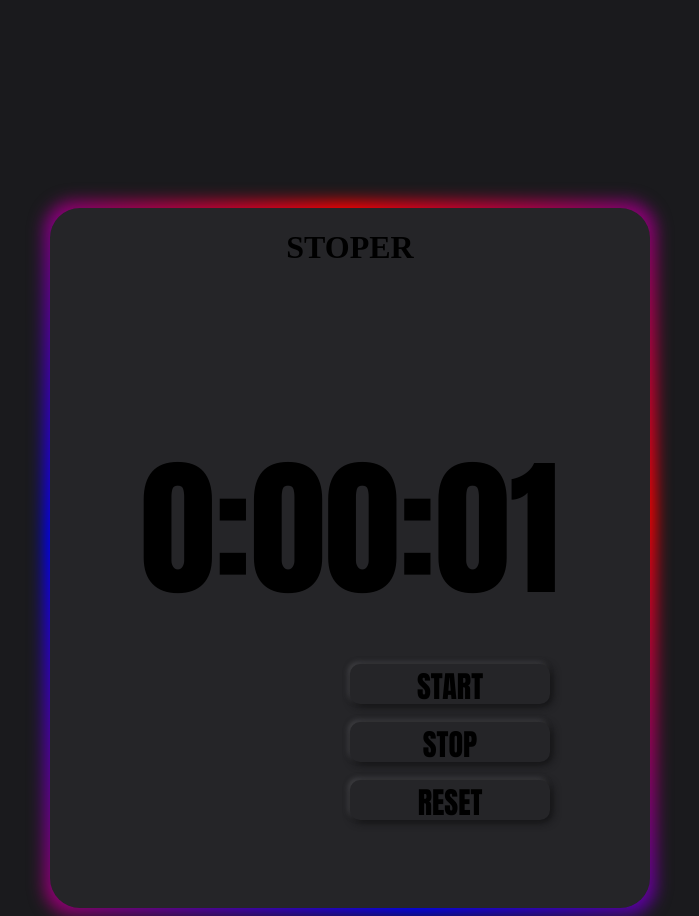
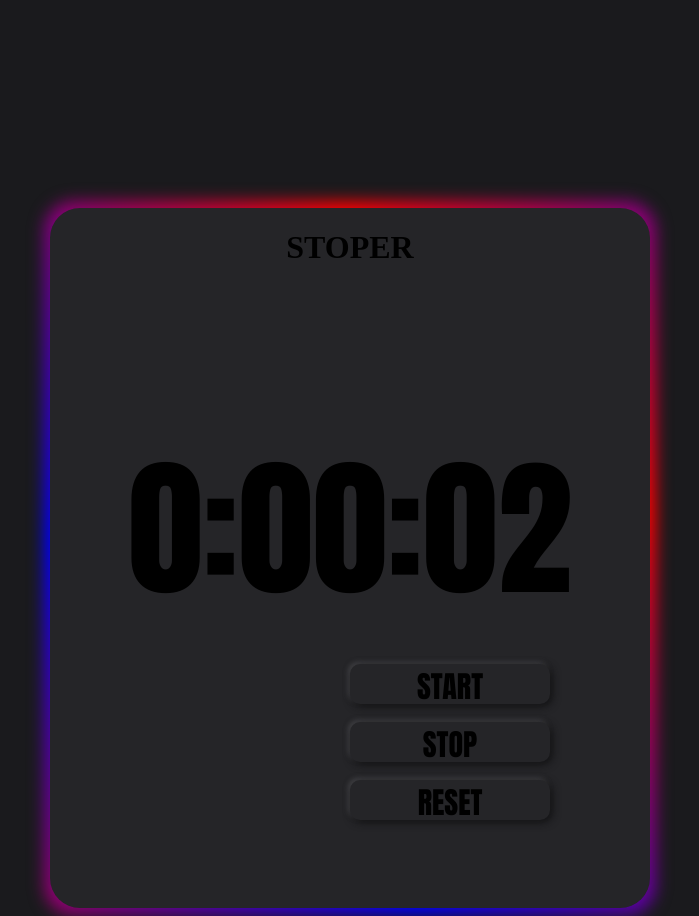
Before and after one commit to paperPR/stoper4, a plain HTML site: page index.html in a window 1280 px wide. Both pictures are taken after a click on the element "START". Shown: the whole page, without its empty margins (290-989 px from the left). Drawn offline with Linux system fonts and the light colour scheme.

Commit message:
Update index.html

```diff
--- a/index.html
+++ b/index.html
@@ -35,12 +35,15 @@
 
     function start(){
         if(tryb == 0){
+            sekunda +=1
+            res.innerHTML = godzina+":"+minuta2+minuta+":"+sekunda2+sekunda
             interval_id = setInterval(przelicz,1000)
             tryb += 1
         }
     }
     function stoper(){
         if(tryb == 1){
+
             clearInterval(interval_id)
             tryb -= 1
         }
```
